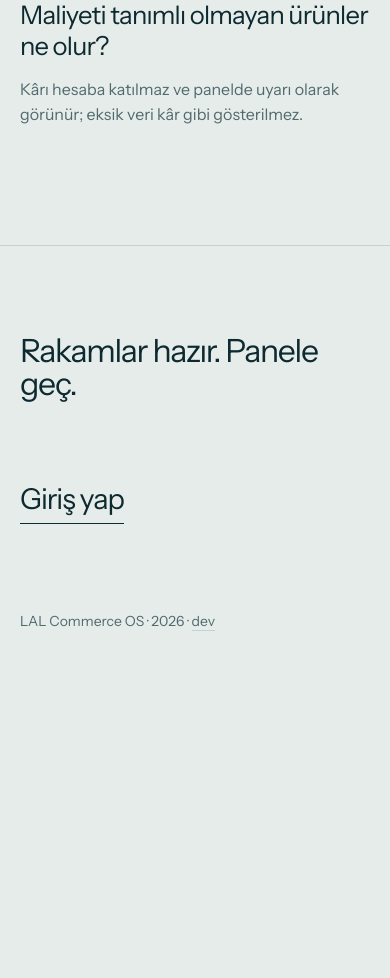
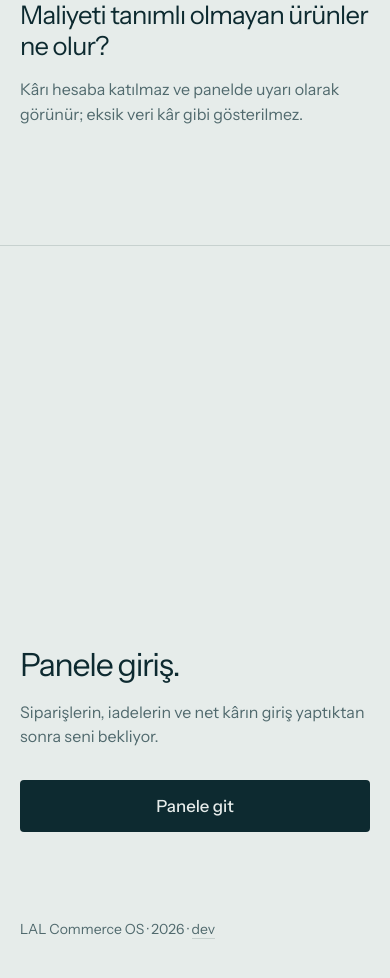
Before and after one commit to siadyalidar/lal-commerce-os-, a Flask app: page / in a window 390 px wide. Shown: the part 5471-6449 px from the top of the page. Before the commit the page ends 6102 px from the top, so only its background shows below. Run offline with Flask 3, Linux system fonts and the light colour scheme; parts of the project's set-up code (start-up, migrations or seed data) failed here and were passed over.

Commit message:
GORSEL: giris formu ana sayfaya tasindi (landing = giris sayfasi), ayri giris sayfasi kaldirildi

```diff
--- a/blueprints/auth_routes.py
+++ b/blueprints/auth_routes.py
@@ -1,7 +1,8 @@
 """
 blueprints/auth_routes.py
 --------------------------------
-Panel girisi (oturum tabanli). /giris formu PANEL_USERNAME / PANEL_PASSWORD ile
+Panel girisi (oturum tabanli). Giris formu ana sayfada (landing, #giris); /giris sadece POST hedefi ve yonlendirme.
+/giris POST PANEL_USERNAME / PANEL_PASSWORD ile
 dogrular, basarili olunca session["lal_auth"] set edilir. Basic Auth (Authorization
 header) app.py'de yedek olarak korunur; testler ve scriptler onunla calismaya devam eder.
 Brute-force korumasi: ayni IP'den 5 hatali denemeden sonra 5 dk kilit (bellekte).
@@ -12,7 +13,7 @@ import secrets
 import time
 from urllib.parse import urlparse
 
-from flask import Blueprint, redirect, render_template, request, session
+from flask import Blueprint, redirect, request, session, url_for
 
 bp = Blueprint("auth_routes", __name__)
 
@@ -34,6 +35,11 @@ def _same(a, b):
     return secrets.compare_digest(a.encode("utf-8"), b.encode("utf-8"))
 
 
+def _back_to_login(code, nxt):
+    return redirect(url_for("landing_routes.landing_page", hata=code,
+                            next=None if nxt == "/panel" else nxt, _anchor="giris"))
+
+
 @bp.route("/giris", methods=["GET", "POST"])
 def login():
     user = os.getenv("PANEL_USERNAME", "").strip()
@@ -41,24 +47,23 @@ def login():
     nxt = _safe_next(request.values.get("next"))
     if not (user and pw) or session.get("lal_auth"):
         return redirect(nxt)
-    error = None
-    if request.method == "POST":
-        ip = request.remote_addr or "?"
-        now = time.time()
-        count, last = _fails.get(ip, (0, 0.0))
-        if now - last > LOCK_SECONDS:
-            count = 0
-        if count >= MAX_FAILS:
-            error = "Çok fazla hatalı deneme. Birkaç dakika sonra tekrar dene."
-        elif _same(request.form.get("username", "").strip(), user) and _same(request.form.get("password", ""), pw):
-            _fails.pop(ip, None)
-            session.clear()
-            session["lal_auth"] = True
-            return redirect(nxt)
-        else:
-            _fails[ip] = (count + 1, now)
-            error = "Kullanıcı adı veya parola hatalı."
-    return render_template("giris.html", error=error, next=nxt), (401 if error else 200)
+    if request.method == "GET":
+        return redirect(url_for("landing_routes.landing_page",
+                                next=None if nxt == "/panel" else nxt, _anchor="giris"))
+    ip = request.remote_addr or "?"
+    now = time.time()
+    count, last = _fails.get(ip, (0, 0.0))
+    if now - last > LOCK_SECONDS:
+        count = 0
+    if count >= MAX_FAILS:
+        return _back_to_login("kilit", nxt)
+    if _same(request.form.get("username", "").strip(), user) and _same(request.form.get("password", ""), pw):
+        _fails.pop(ip, None)
+        session.clear()
+        session["lal_auth"] = True
+        return redirect(nxt)
+    _fails[ip] = (count + 1, now)
+    return _back_to_login("yanlis", nxt)
 
 
 @bp.route("/cikis")
--- a/blueprints/landing_routes.py
+++ b/blueprints/landing_routes.py
@@ -7,16 +7,31 @@ app.py'de kayit: app.register_blueprint(landing_routes_bp)
 kimlik dogrulamasindan muaftir; hicbiri siparis/finans verisi icermez.
 """
 
-from flask import Blueprint, jsonify, redirect, render_template
+import os
 
+from flask import Blueprint, jsonify, redirect, render_template, request, session
+
+from blueprints.auth_routes import _safe_next
 from version_info import get_version
 
 bp = Blueprint("landing_routes", __name__)
 
 
+_HATA = {
+    "yanlis": "Kullanıcı adı veya parola hatalı.",
+    "kilit": "Çok fazla hatalı deneme. Birkaç dakika sonra tekrar dene.",
+}
+
+
 @bp.route("/")
 def landing_page():
-    return render_template("landing.html")
+    auth_on = bool(os.getenv("PANEL_USERNAME", "").strip() and os.getenv("PANEL_PASSWORD", "").strip())
+    return render_template(
+        "landing.html",
+        error=_HATA.get(request.args.get("hata")),
+        next=_safe_next(request.args.get("next")),
+        direct=(not auth_on) or bool(session.get("lal_auth")),
+    )
 
 
 @bp.route("/tanitim")
--- a/templates/landing.html
+++ b/templates/landing.html
@@ -50,10 +50,25 @@ html{scroll-behavior:smooth}
 .hd-links a:hover{color:var(--ink)}
 .hd a.go{border:1px solid var(--ink);padding:8px 16px;border-radius:999px}
 @media (max-width:720px){.hd-links{display:none}}
+.login{min-height:80vh;min-height:80svh;display:flex;align-items:flex-end}
+.lg-wrap{display:grid;grid-template-columns:1.2fr 1fr;gap:clamp(32px,7vw,120px);align-items:end;width:100%}
+.lg-wrap .big{margin-bottom:1.2rem}
+.lg-lead{margin:0;color:var(--mute);max-width:34ch;line-height:1.5}
+.lg-form{display:flex;flex-direction:column;gap:1.6rem;max-width:26rem;width:100%}
+.lg-form label{display:flex;flex-direction:column;gap:.5rem;font-size:14px;color:var(--mute)}
+.lg-form input{font:inherit;font-size:1.15rem;color:var(--ink);background:transparent;border:0;border-bottom:1px solid var(--line);padding:.55rem 0;border-radius:0}
+.lg-form input:focus{border-bottom-color:var(--ink)}
+.lg-btn{font:inherit;font-weight:500;font-size:1.05rem;background:var(--ink);color:var(--bg);border:0;padding:1rem 1.4rem;border-radius:4px;cursor:pointer;text-align:center;text-decoration:none;transition:opacity .2s}
+.lg-btn:hover{opacity:.88}
+.lg-alt{color:var(--mute);font-size:14px}
+.lg-err{margin:0;font-size:14px;color:#b3261e}
+@media (prefers-color-scheme:dark){:root:not([data-theme="light"]) .lg-err{color:#ff8a80}}
+:root[data-theme="dark"] .lg-err{color:#ff8a80}
+@media (max-width:820px){.lg-wrap{grid-template-columns:1fr;align-items:start}}
 </style>
 </head>
 <body>
-<header class="hd"><a class="brand" href="/"><b>LAL</b><span>Commerce OS</span></a><nav class="hd-links" aria-label="Bölümler"><a href="#stage">Nasıl çalışır</a><a href="#ozellikler">Özellikler</a><a href="#veri">Veri</a><a href="#sss">SSS</a></nav><a class="go" href="{% if session.get('lal_auth') %}/panel{% else %}/giris{% endif %}">{% if session.get('lal_auth') %}Panele git{% else %}Giriş yap{% endif %}</a></header>
+<header class="hd"><a class="brand" href="/"><b>LAL</b><span>Commerce OS</span></a><nav class="hd-links" aria-label="Bölümler"><a href="#stage">Nasıl çalışır</a><a href="#ozellikler">Özellikler</a><a href="#veri">Veri</a><a href="#sss">SSS</a></nav><a class="go" href="{% if direct %}/panel{% else %}#giris{% endif %}">{% if direct %}Panele git{% else %}Giriş yap{% endif %}</a></header>
 
 <section class="stage" id="stage" aria-label="LAL nasıl çalışır">
 <div class="pin">
@@ -104,9 +119,26 @@ html{scroll-behavior:smooth}
 <div class="row"><h3>Maliyeti tanımlı olmayan ürünler ne olur?</h3><p>Kârı hesaba katılmaz ve panelde uyarı olarak görünür; eksik veri kâr gibi gösterilmez.</p></div>
 </section>
 
-<section class="sec end">
-<h2 class="big">Rakamlar hazır. Panele geç.</h2>
-<a class="cta" href="{% if session.get('lal_auth') %}/panel{% else %}/giris{% endif %}">{% if session.get('lal_auth') %}Panele git{% else %}Giriş yap{% endif %}</a>
+<section class="sec end login" id="giris">
+<div class="lg-wrap">
+<div>
+<h2 class="big">Panele giriş.</h2>
+<p class="lg-lead">Siparişlerin, iadelerin ve net kârın giriş yaptıktan sonra seni bekliyor.</p>
+</div>
+{% if session.get('lal_auth') %}
+<div class="lg-form"><a class="lg-btn" href="/panel">Panele git</a><a class="lg-alt" href="/cikis">Çıkış yap</a></div>
+{% elif direct %}
+<div class="lg-form"><a class="lg-btn" href="/panel">Panele git</a></div>
+{% else %}
+<form class="lg-form" method="post" action="/giris">
+<input type="hidden" name="next" value="{{ next }}">
+<label>Kullanıcı adı<input name="username" autocomplete="username" autocapitalize="none" spellcheck="false" required {% if error %}autofocus{% endif %}></label>
+<label>Parola<input type="password" name="password" autocomplete="current-password" required></label>
+{% if error %}<p class="lg-err" role="alert">{{ error }}</p>{% endif %}
+<button class="lg-btn" type="submit">Giriş yap</button>
+</form>
+{% endif %}
+</div>
 </section>
 <footer>LAL Commerce OS · 2026 · <a href="{{ app_version.repo }}" target="_blank" rel="noopener">{{ app_version.label }}</a></footer>
 
```
Also changed, not shown: templates/giris.html (deleted, +0 -47 lines), tests/test_landing.py (+15 -5 lines).
